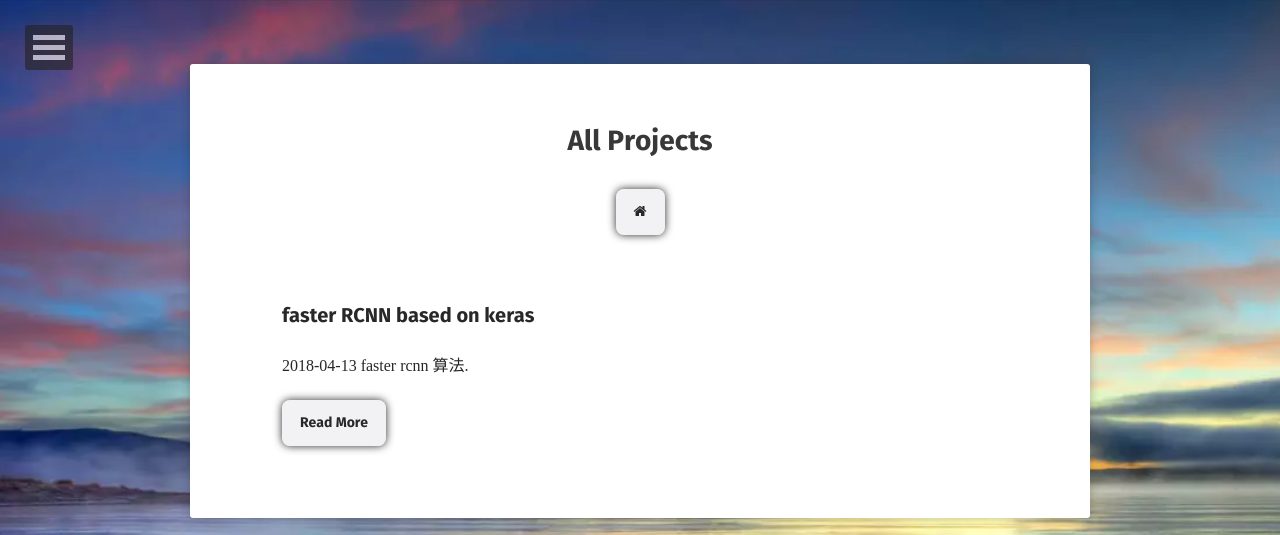
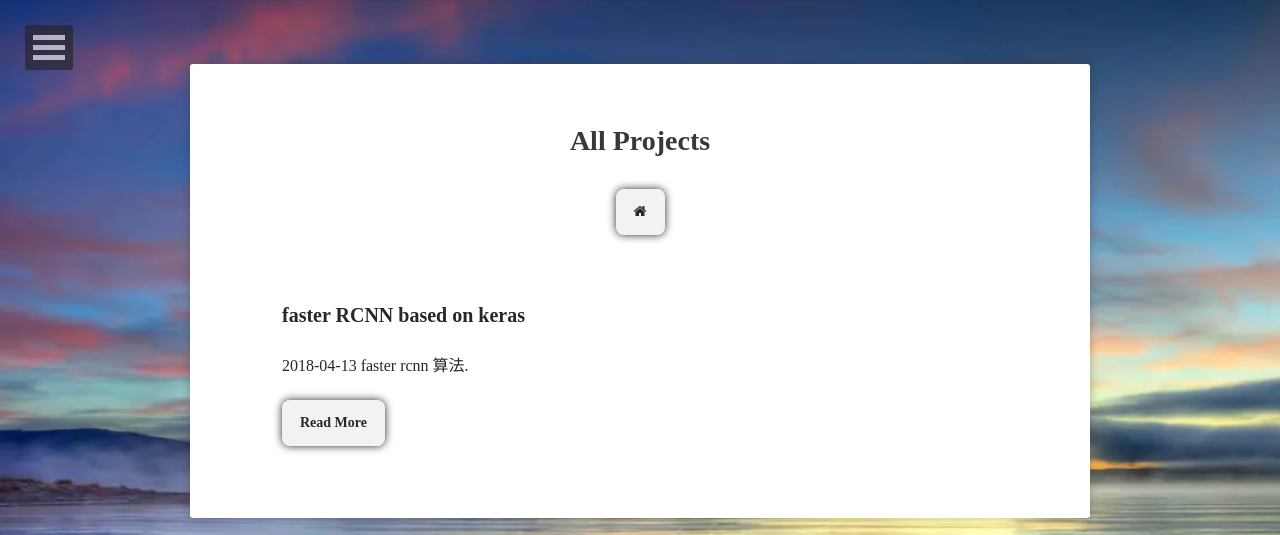
Before and after one commit to xmxxiong/xmxxiong.github.io, a Jekyll site: the page built from projects/index.md, in a window 1280 px wide. Shown: the top 535 px of the page. Built offline with Jekyll 4.4.1, drawn with Linux system fonts in a browser that asks for light colours; some web fonts are replaced.

Commit message:
Update typography.scss

```diff
--- a/_sass/typography.scss
+++ b/_sass/typography.scss
@@ -2,6 +2,7 @@
 .content {
 	@include font-size(14);
 	padding: 0 2rem;
+	font-family: $font3;
 	-moz-osx-font-smoothing: grayscale;
 	-webkit-font-smoothing: antialiased !important;
 	-moz-font-smoothing: antialiased !important;
@@ -60,7 +61,6 @@ h3.title a {
             }
 		}
 		p {
-			font-family: $font3;
 			font-weight: lighter;
 			@include font-rem(16);
 		}
```
